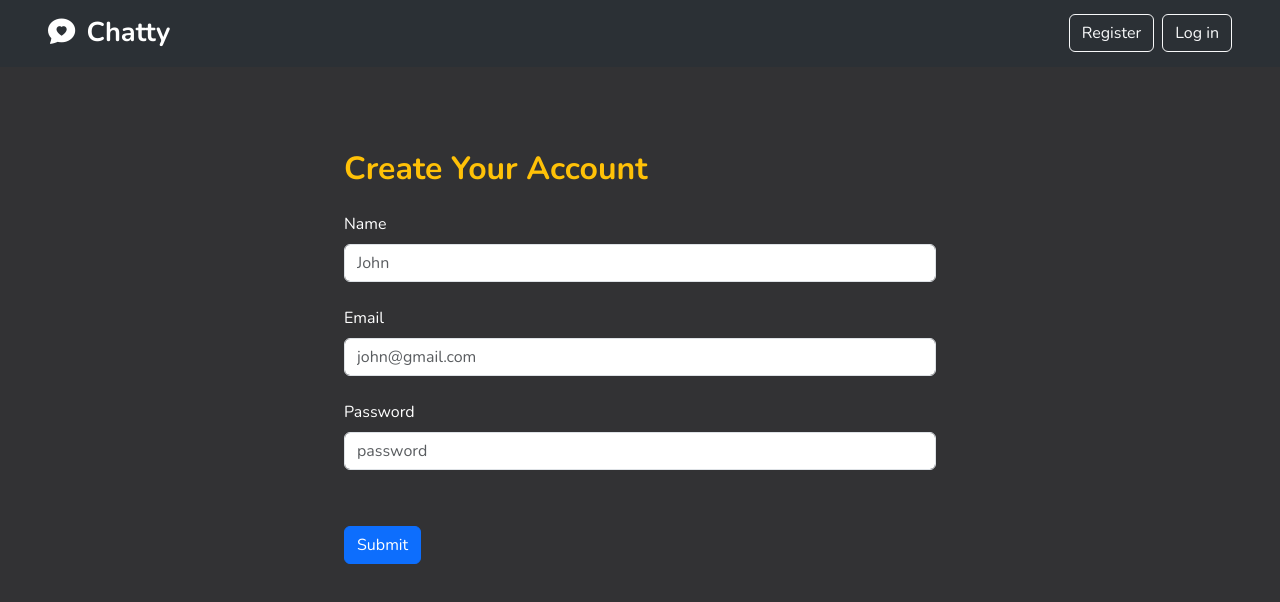
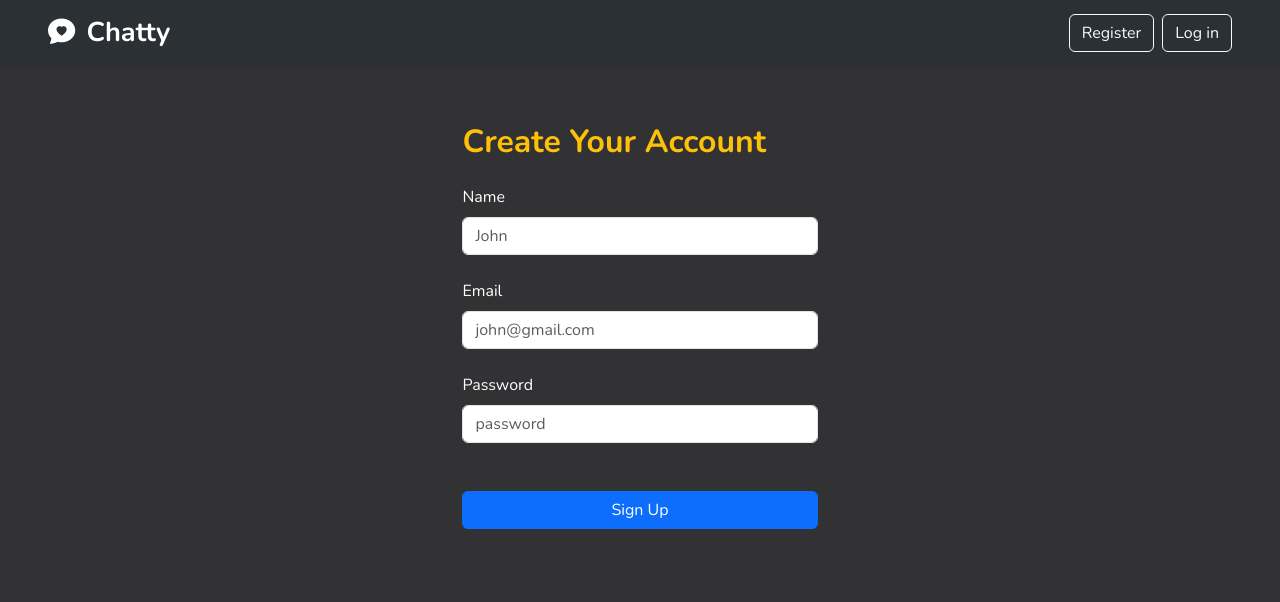
Before and after one commit to SaraDahman/chatty, a React app in the folder client/: page /register in a window 1280 px wide. Shown: the top 602 px of the page. Built offline with nearby package versions, Linux system fonts and the light colour scheme; no server answers; the HTML template or start-up script is replaced by a standard one.

Commit message:
used the component with sign up/in pages

```diff
--- a/client/src/pages/Login.jsx
+++ b/client/src/pages/Login.jsx
@@ -1,11 +1,12 @@
 import { useState, useContext } from 'react';
 import { Form, Button, Alert } from 'react-bootstrap';
 import AuthContext from '../context/AuthContext';
+import GoogleAuth from '../components/GoogleAuth';
 
 const Login = () => {
   const [validated, setValidated] = useState(false);
-
   const { loginInfo, updateLoginInfo, loginMutation } = useContext(AuthContext);
+  const [errorMessage, setErrorMessage] = useState('');
 
   const handleSubmit = (e) => {
     const form = e.currentTarget;
@@ -20,15 +21,24 @@ const Login = () => {
   };
 
   return (
+    <div style={{ width: '30%', margin: '0 auto', paddingTop: '2rem' }}>
       <Form
         noValidate
         validated={validated}
         onSubmit={handleSubmit}
-      style={{ width: '50%', margin: '0 auto', paddingTop: '5%' }}
+        className='mb-4'
       >
         <h2 className='mb-4 text-warning' style={{ fontWeight: '700' }}>
           Log in to Your Account
         </h2>
+
+        {loginMutation.error || errorMessage ? (
+          <Alert variant='danger'>
+            {errorMessage || loginMutation.error?.response?.data?.message}
+          </Alert>
+        ) : (
+          <></>
+        )}
 
         <Form.Group controlId='validationCustom02' className='mb-4'>
           <Form.Label>Email</Form.Label>
@@ -60,21 +70,18 @@ const Login = () => {
           </Form.Control.Feedback>
         </Form.Group>
 
-      {loginMutation.error && (
-        <Alert variant='danger'>
-          {loginMutation.error?.response?.data?.message}
-        </Alert>
-      )}
-
         <Button
-        className='mt-2'
+          className='mt-2 d-block w-100'
           variant='primary'
           type='submit'
           disabled={loginMutation.isPending}
         >
-        {loginMutation.isPending ? 'Loading ...' : 'Submit'}
+          {loginMutation.isPending ? 'Loading ...' : 'Log In'}
         </Button>
       </Form>
+
+      <GoogleAuth mode='sign in' setErrorMessage={setErrorMessage} />
+    </div>
   );
 };
 
--- a/client/src/pages/Register.jsx
+++ b/client/src/pages/Register.jsx
@@ -1,12 +1,13 @@
 import { useContext, useState } from 'react';
 import { Form, Button, Alert } from 'react-bootstrap';
 import AuthContext from '../context/AuthContext';
+import GoogleAuth from '../components/GoogleAuth';
 
 const Register = () => {
   const [validated, setValidated] = useState(false);
-
   const { registerInfo, updateRegisterInfo, registerMutation } =
     useContext(AuthContext);
+  const [errorMessage, setErrorMessage] = useState('');
 
   const handleSubmit = (e) => {
     const form = e.currentTarget;
@@ -21,15 +22,24 @@ const Register = () => {
   };
 
   return (
+    <div style={{ width: '30%', margin: '0 auto', paddingTop: '2rem' }}>
       <Form
         noValidate
         validated={validated}
         onSubmit={handleSubmit}
-      style={{ width: '50%', margin: '0 auto', paddingTop: '5%' }}
+        className='mb-4'
       >
         <h2 className='mb-4 text-warning' style={{ fontWeight: '700' }}>
           Create Your Account
         </h2>
+
+        {registerMutation.error || errorMessage ? (
+          <Alert variant='danger'>
+            {errorMessage || registerMutation.error?.response?.data?.message}
+          </Alert>
+        ) : (
+          <></>
+        )}
         <Form.Group controlId='validationCustom01' className='mb-4'>
           <Form.Label>Name</Form.Label>
           <Form.Control
@@ -84,20 +94,18 @@ const Register = () => {
             Please enter a strong password.
           </Form.Control.Feedback>
         </Form.Group>
-      {registerMutation.error && (
-        <Alert variant='danger'>
-          {registerMutation.error?.response?.data?.message}
-        </Alert>
-      )}
         <Button
-        className='mt-2'
+          className='mt-2 d-block w-100'
           variant='primary'
           type='submit'
           disabled={registerMutation.isPending}
         >
-        {registerMutation.isPending ? 'Loading ...' : 'Submit'}
+          {registerMutation.isPending ? 'Loading ...' : 'Sign Up'}
         </Button>
       </Form>
+
+      <GoogleAuth mode='sign up' setErrorMessage={setErrorMessage} />
+    </div>
   );
 };
 
```
Lines whose indentation alone changed are shown as unchanged.
